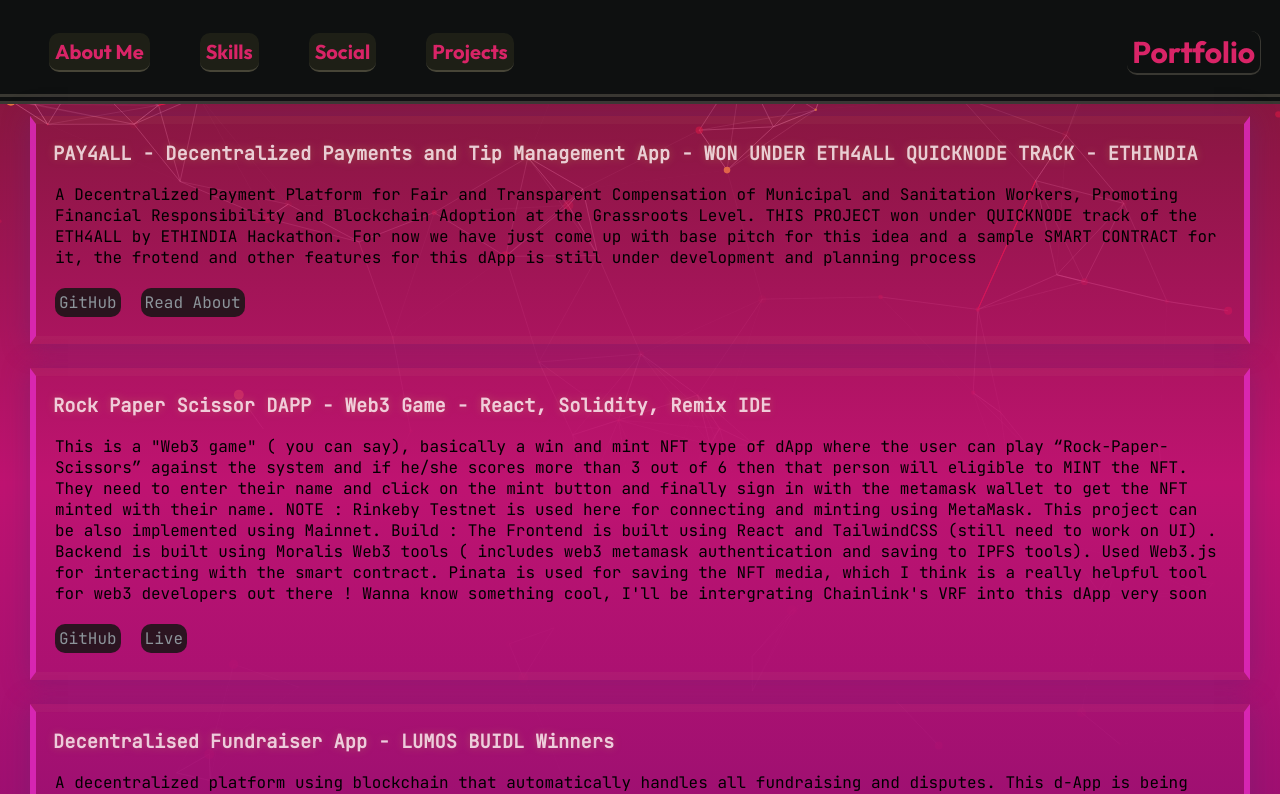
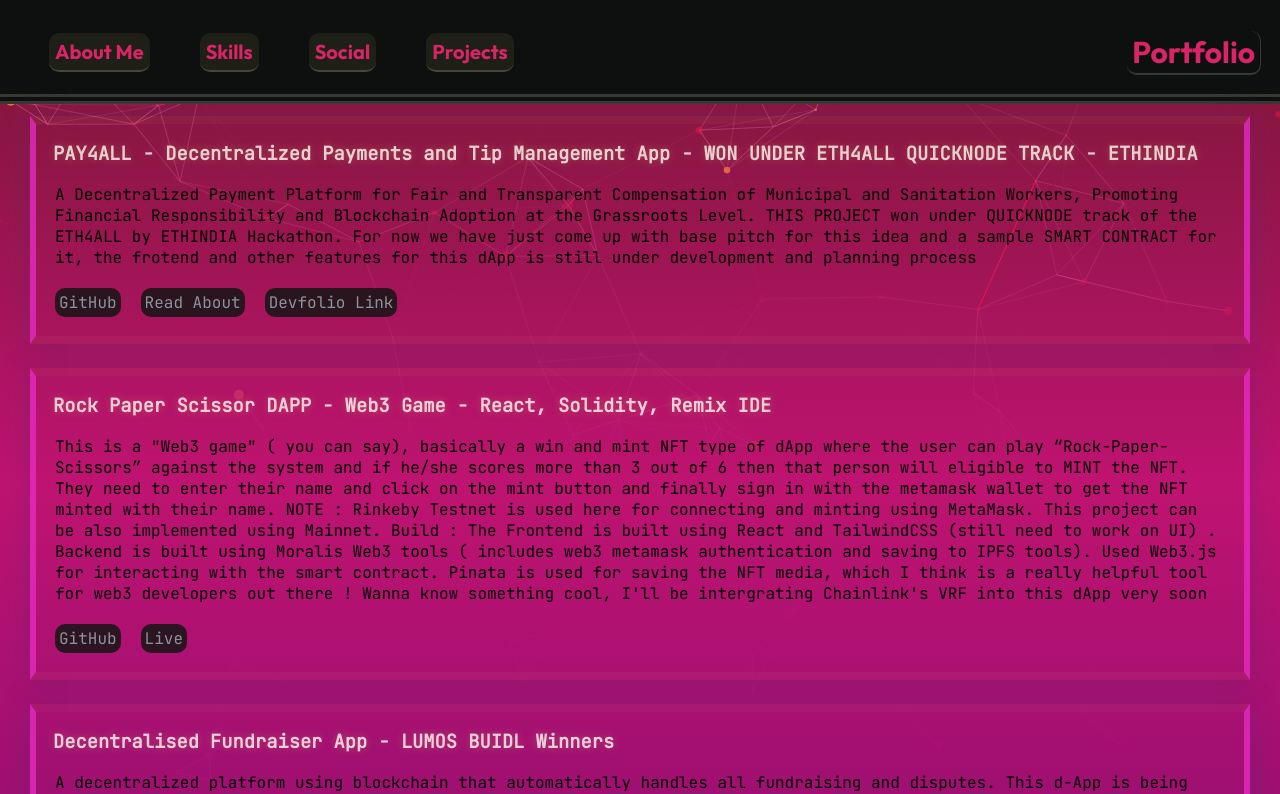
Before and after one commit to gauthking/portfolioV2, a React (Create React App) app: page /web3 in a window 1280 px wide. Shown: the top 794 px of the page. Built offline with nearby package versions, Linux system fonts and the light colour scheme.

Commit message:
Update Dapp.js

```diff
--- a/src/components/Dapp.js
+++ b/src/components/Dapp.js
@@ -21,6 +21,10 @@
                             href="https://docs.google.com/presentation/d/1r0vLOzjY1dSu_ISG1dfZX1mQOxsdAf-L9fZJDW9rc5c/edit#slide=id.gd91e1f37e_0_0"
                             target="_blank"
                         >Read About</a>
+         <a
+                            href="https://devfolio.co/projects/payall-6ea0"
+                            target="_blank"
+                        >Devfolio Link</a>
                     </div>
                 </div>
                 <div className='dappbox'>
```
